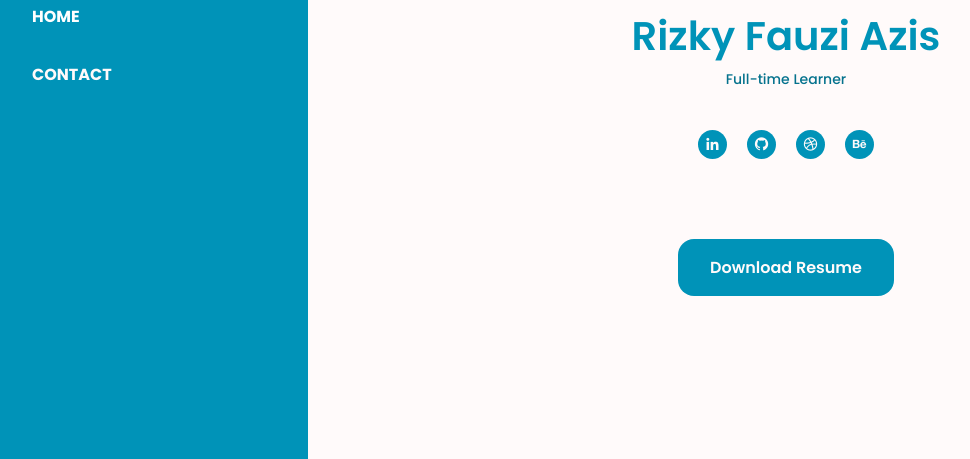
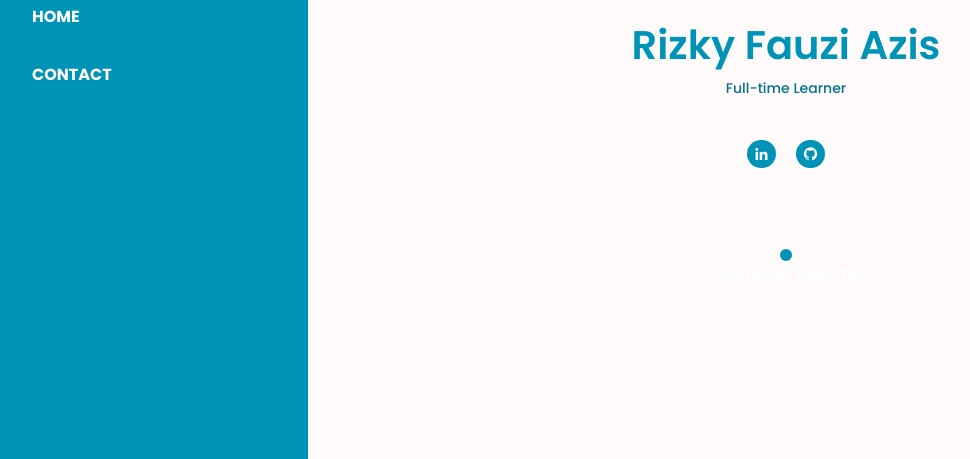
Before and after one commit to RizkyFauziAzis/rizkyfauziazis.github.io, a plain HTML site: page index.html in a window 1280 px wide. Shown: the part 338-797 px from the top of the page, without its empty margins (16-986 px from the left). Drawn offline with nearby package versions, Linux system fonts and the light colour scheme.

Commit message:
Update index.html

```diff
--- a/index.html
+++ b/index.html
@@ -72,23 +72,12 @@
                 ><i class="bx bxl-linkedin"></i
               ></a>
               <a
-                href="https://github.com/luckysopyantoro"
+                href="https://github.com/rizkyfauziazis"
                 class="home__social-link"
-                ><i class="bx bxl-github"></i
-              ></a>
-              <a
-                href="https://dribbble.com/Luckysopyantoro"
-                class="home__social-link"
-                ><i class="bx bxl-dribbble"></i
-              ></a>
-              <a
-                href="https://www.behance.net/luckysopyantoro"
-                class="home__social-link"
-                ><i class="bx bxl-behance"></i
-              ></a>
+                 ><i class="bx bxl-github"></i>
             </div>
             <a
-              href="https://drive.google.com/file/d/1BT9gYgzGfJ3S8pBflgaVzfwDQvsOG_kg/view?usp=sharing"
+              href="
               class="button home__button"
               download
               >Download Resume</a
```
